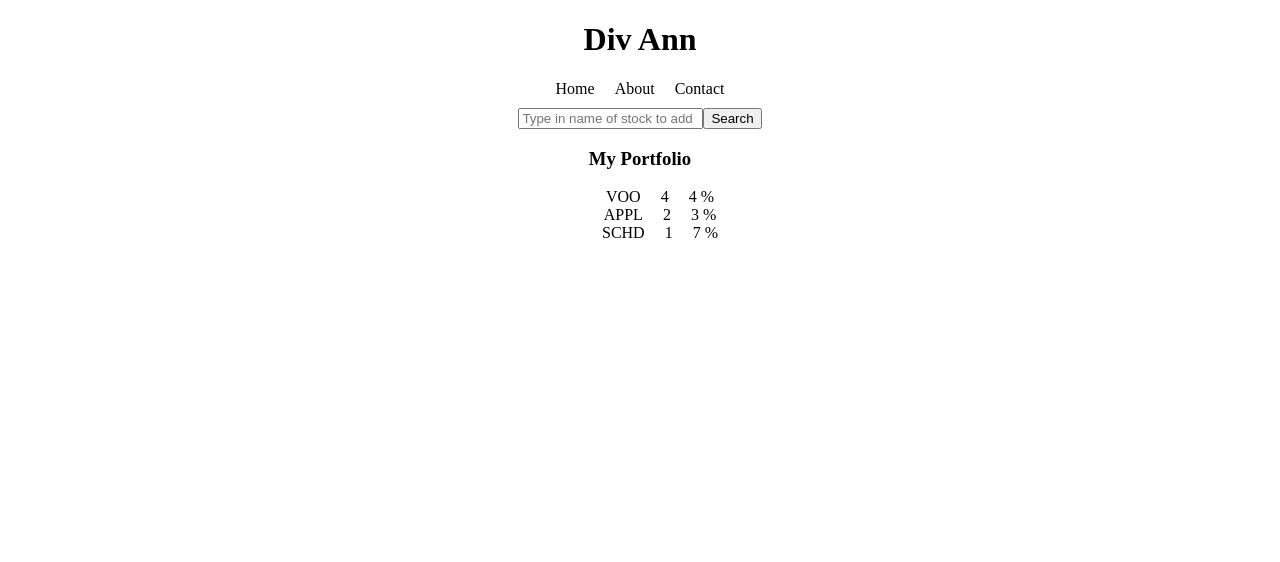
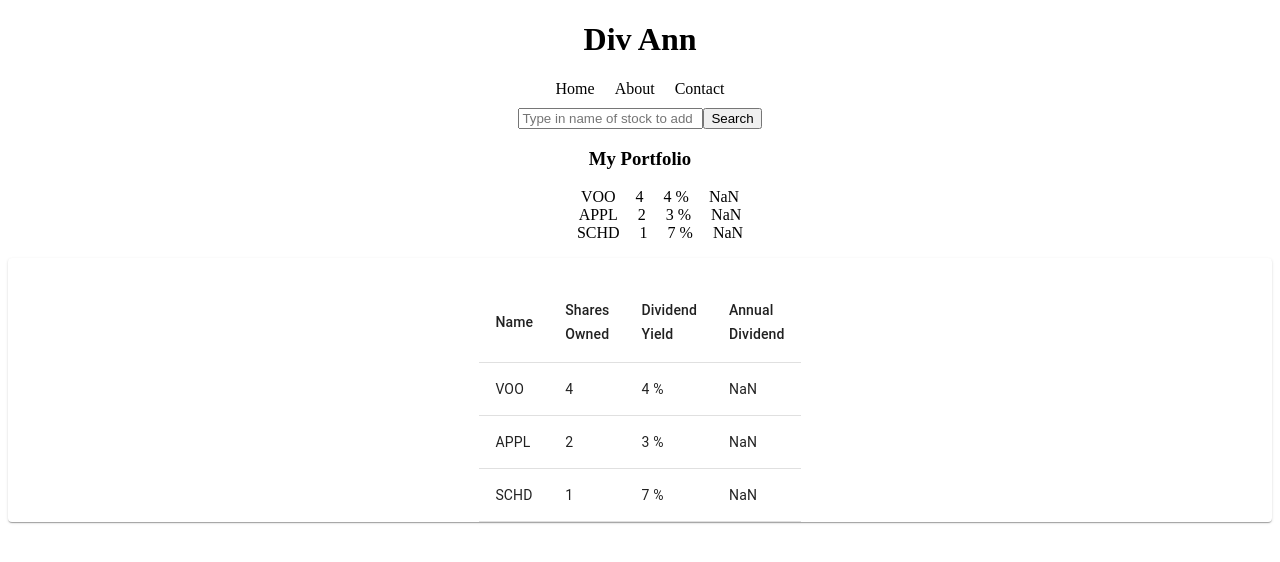
Before and after one commit to adamdevelops/DividendAnnually, a Next.js app: page / in a window 1280 px wide. Shown: the top 562 px of the page. Built offline with nearby package versions, Linux system fonts and the light colour scheme.

Commit message:
done: Create Portfolio table

```diff
--- /dev/null
+++ b/src/app/components/PortfolioTable.js
@@ -0,0 +1,37 @@
+import React from "react";
+import {
+  Table,
+  TableBody,
+  TableCell,
+  TableContainer,
+  TableHead,
+  TableRow,
+  Paper,
+} from "@mui/material";
+
+export default function PortfolioTable({stocks}) {
+    return(
+    <TableContainer component={Paper}>
+        <Table sx={{ maxWidth: 300, margin: "auto", mt: 3 }} aria-label="portfolio table">
+            <TableHead>
+            <TableRow>
+                <TableCell>Name</TableCell>
+                <TableCell>Shares Owned</TableCell>
+                <TableCell>Dividend Yield</TableCell>
+                <TableCell>Annual Dividend</TableCell>
+            </TableRow>
+            </TableHead>
+            <TableBody>
+                {stocks.map((stock) => (
+                    <TableRow key={stock.id}>
+                        <TableCell>{stock.name}</TableCell>
+                        <TableCell>{stock.shares_owned}</TableCell>
+                        <TableCell>{stock.div_yield}</TableCell>
+                        <TableCell>{stock.div_yield * stock.shares_owned}</TableCell>
+                    </TableRow>
+                ))}
+        </TableBody>
+        </Table>
+    </TableContainer>
+    )
+}
--- a/src/app/page.js
+++ b/src/app/page.js
@@ -1,5 +1,6 @@
 import Image from "next/image";
 import styles from "./page.module.css";
+import PortfolioTable from "./components/PortfolioTable";
 
 export default function Home() {
 
@@ -15,6 +16,7 @@ export default function Home() {
       <span>{stock.name}</span>
       <span>{stock.shares_owned}</span>
       <span>{stock.div_yield}</span>
+      <span>{stock.div_yield * stock.shares_owned}</span>
     </li>
   );
 
@@ -39,6 +41,8 @@ export default function Home() {
         <ul>
           {renderStocks}
         </ul>
+
+        <PortfolioTable stocks={example_stocks} />
       </div>
     </div>
   );
```
Also changed, not shown: package.json (+7 -4 lines), 1 other file (tests, documents, lock files or other folders).
